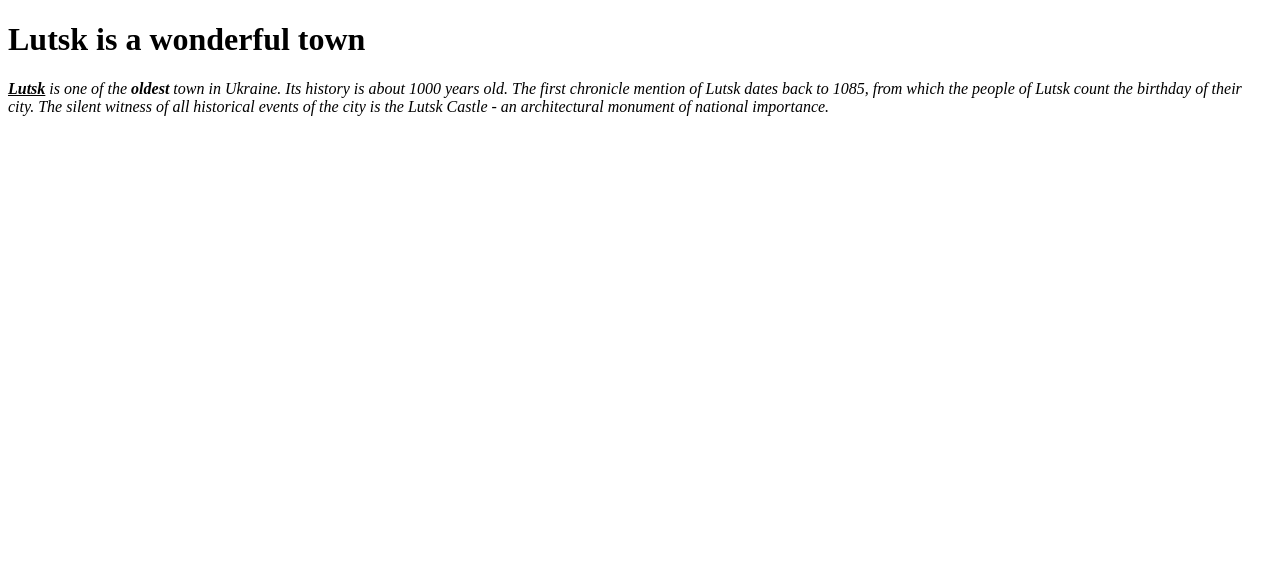
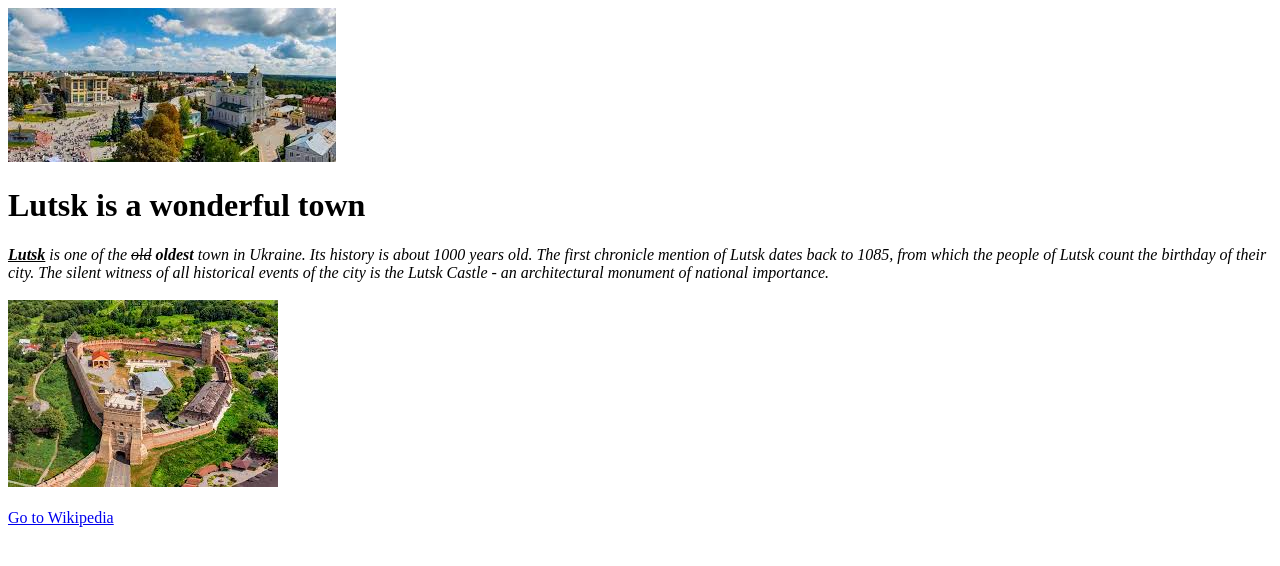
Before and after one commit to IrynaSydoruk/-21.1, a plain HTML site: page index.html in a window 1280 px wide. Drawn offline with Linux system fonts and the light colour scheme.

Commit message:
5 commit

```diff
--- a/index.html
+++ b/index.html
@@ -7,7 +7,16 @@
     <title>Document</title>
 </head>
 <body>
+    <img src="./images/Town Lutsk.jpg">
     <h1><b>Lutsk</b> is a wonderful town</h1>
-    <em><u><b>Lutsk</b></u> is one of the <strong>oldest</strong> town in Ukraine. Its history is about 1000 years old. The first chronicle mention of Lutsk dates back to 1085, from which the people of Lutsk count the birthday of their city. The silent witness of all historical events of the city is the Lutsk Castle - an architectural monument of national importance.</em>
+    <em><u><b>Lutsk</b></u> is one of the <strike>old</strike> <strong>oldest</strong> town in Ukraine. Its history is about 1000 years old. The first chronicle mention of Lutsk dates back to 1085, from which the people of Lutsk count the birthday of their city. The silent witness of all historical events of the city is the Lutsk Castle - an architectural monument of national importance.</em>
+    <br>
+    <br>
+    <img src="./images/Lutsk.jpg">
+    <br>
+    <br>
+        <a href="https://uk.wikipedia.org/wiki/Lutsk" title="Перехід у Вікіпедію" target="_blank">Go to Wikipedia</a>
+        <br>
+        <br>
 </body>
 </html>
```
Also changed, not shown: images/Lutsk town.jpg (added), images/Lutsk.jpg (added), images/Town Lutsk.jpg (added).
